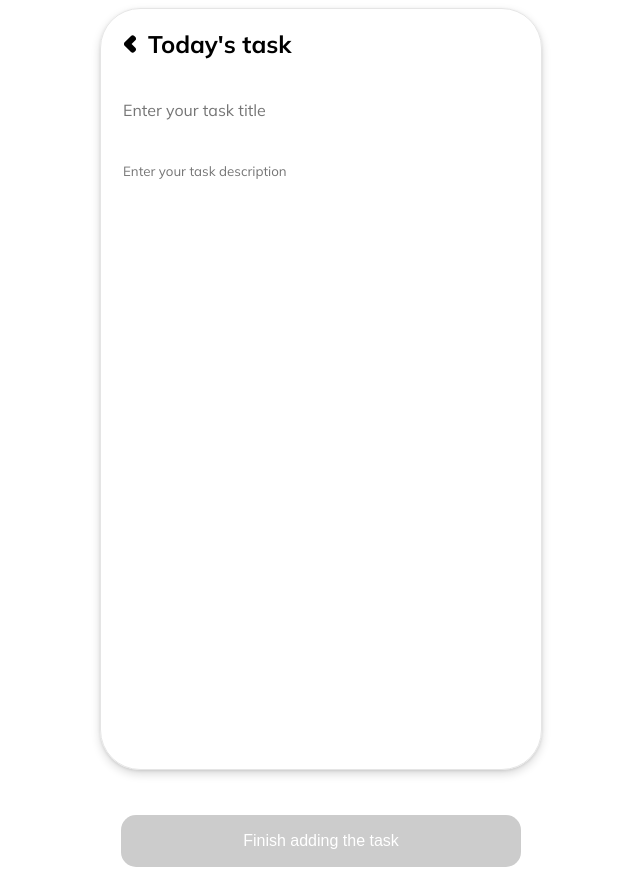
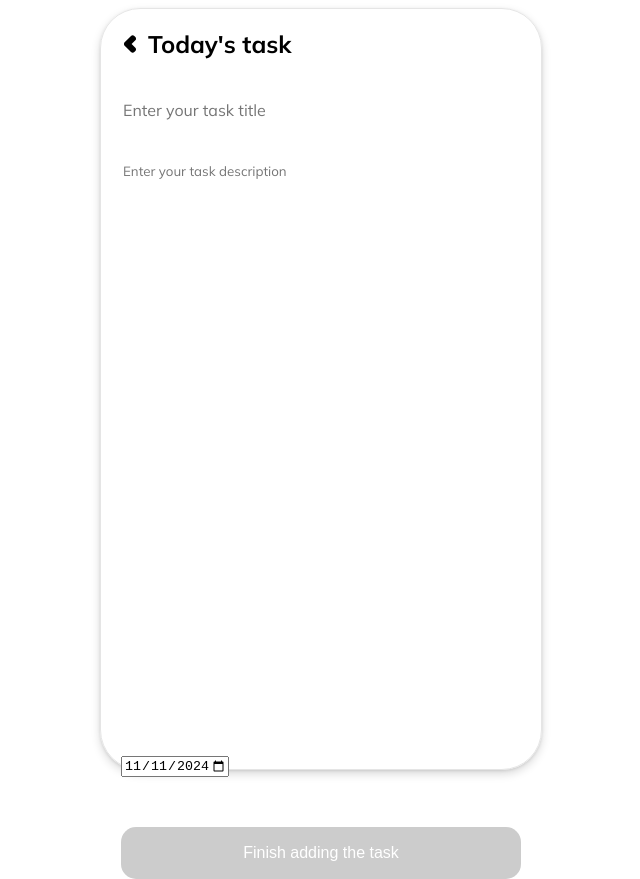
Before and after one commit to Egorallo/clever-to-do-list, a Vue app: page /add-task in a window 1280 px wide. Shown: the whole page, without its empty margins (319-959 px from the left). Built offline with nearby package versions, Linux system fonts and the light colour scheme.

Commit message:
added basic date picker for task creation

```diff
--- a/src/components/AddTask.vue
+++ b/src/components/AddTask.vue
@@ -7,7 +7,13 @@ export default {
       task: {
         title: '',
         description: '',
+        done: false,
+        date: new Date().toISOString().split('T')[0],
       },
+      todaysDate: new Date().toISOString().split('T')[0],
+      maxDate: new Date(new Date().setFullYear(new Date().getFullYear() + 1))
+        .toISOString()
+        .split('T')[0],
     };
   },
   computed: {
@@ -27,10 +33,12 @@ export default {
         title: this.task.title,
         description: this.task.description,
         done: false,
+        date: this.task.date,
       };
       this.addTask(newTask);
       this.task.title = '';
       this.task.description = '';
+      this.task.date = new Date().toISOString().split('T')[0];
       console.log('Task added:', newTask);
     },
   },
@@ -60,6 +68,15 @@ export default {
           class="add-task__description__input"
           placeholder="Enter your task description"
         ></textarea>
+      </div>
+      <div class="add-task__date">
+        <input
+          class="add-task__date__input"
+          type="date"
+          v-model="task.date"
+          :min="todaysDate"
+          :max="maxDate"
+        />
       </div>
     </div>
     <button class="add-task__button" @click="addNewTask" :disabled="isTitleEmpty">
@@ -121,7 +138,7 @@ export default {
   font-family: 'Mulish', serif;
   color: #646363;
   width: 100%;
-  min-height: 600px;
+  min-height: 551px;
   margin: 0 auto;
   box-sizing: border-box;
   border: none;
--- a/src/components/EditTask.vue
+++ b/src/components/EditTask.vue
@@ -63,6 +63,9 @@ export default {
           class="edit-task__description__input"
           placeholder="Update your task description"
         ></textarea>
+      </div>
+      <div v-if="task" class="edit-task__date">
+        <div>{{ task.date }}</div>
       </div>
       <div v-if="task" class="edit-task__button__container">
         <button class="edit-task__button update" @click="saveTask" :disabled="isTitleEmpty">
@@ -179,7 +182,7 @@ export default {
   font-family: 'Mulish', serif;
   color: #646363;
   width: 100%;
-  min-height: 600px;
+  min-height: 561px;
   margin: 0 auto;
   box-sizing: border-box;
   border: none;
--- a/src/components/TaskListItem.vue
+++ b/src/components/TaskListItem.vue
@@ -24,7 +24,13 @@ export default {
 
 <template>
   <div class="task-list-item" @mouseover="hoveredOn = task.id" @mouseleave="hoveredOn = null">
-    <input type="checkbox" @click.stop class="task-list-item__checkbox" :id="task.id" />
+    <input
+      type="checkbox"
+      :checked="task.done"
+      @click.stop
+      class="task-list-item__checkbox"
+      :id="task.id"
+    />
     <label :for="task.id" @click.stop class="task-list-item__circle"></label>
     <label class="task-list-item__title">{{ task.title }}</label>
     <Transition name="fade">
--- a/src/store/index.js
+++ b/src/store/index.js
@@ -3,15 +3,34 @@ import { createStore } from 'vuex';
 const store = createStore({
   state: {
     tasks: [
-      { id: 0, title: 'New design for mobile UI', description: 'Description 1', done: false },
-      { id: 1, title: 'Wash nuggets in place', description: 'Description 2', done: false },
+      {
+        id: 0,
+        title: 'New design for mobile UI',
+        description: 'Description 1',
+        done: false,
+        date: '2021-09-01',
+      },
+      {
+        id: 1,
+        title: 'Wash nuggets in place',
+        description: 'Description 2',
+        done: false,
+        date: '2021-09-02',
+      },
       {
         id: 2,
         title: 'Near the death experience',
         description: 'Description 3',
+        done: true,
+        date: '2021-09-03',
+      },
+      {
+        id: 3,
+        title: 'Wash nuggets in place',
+        description: 'Description 2',
         done: false,
+        date: '2021-09-02',
       },
-      { id: 3, title: 'Wash nuggets in place', description: 'Description 2', done: false },
     ],
   },
   mutations: {
```
